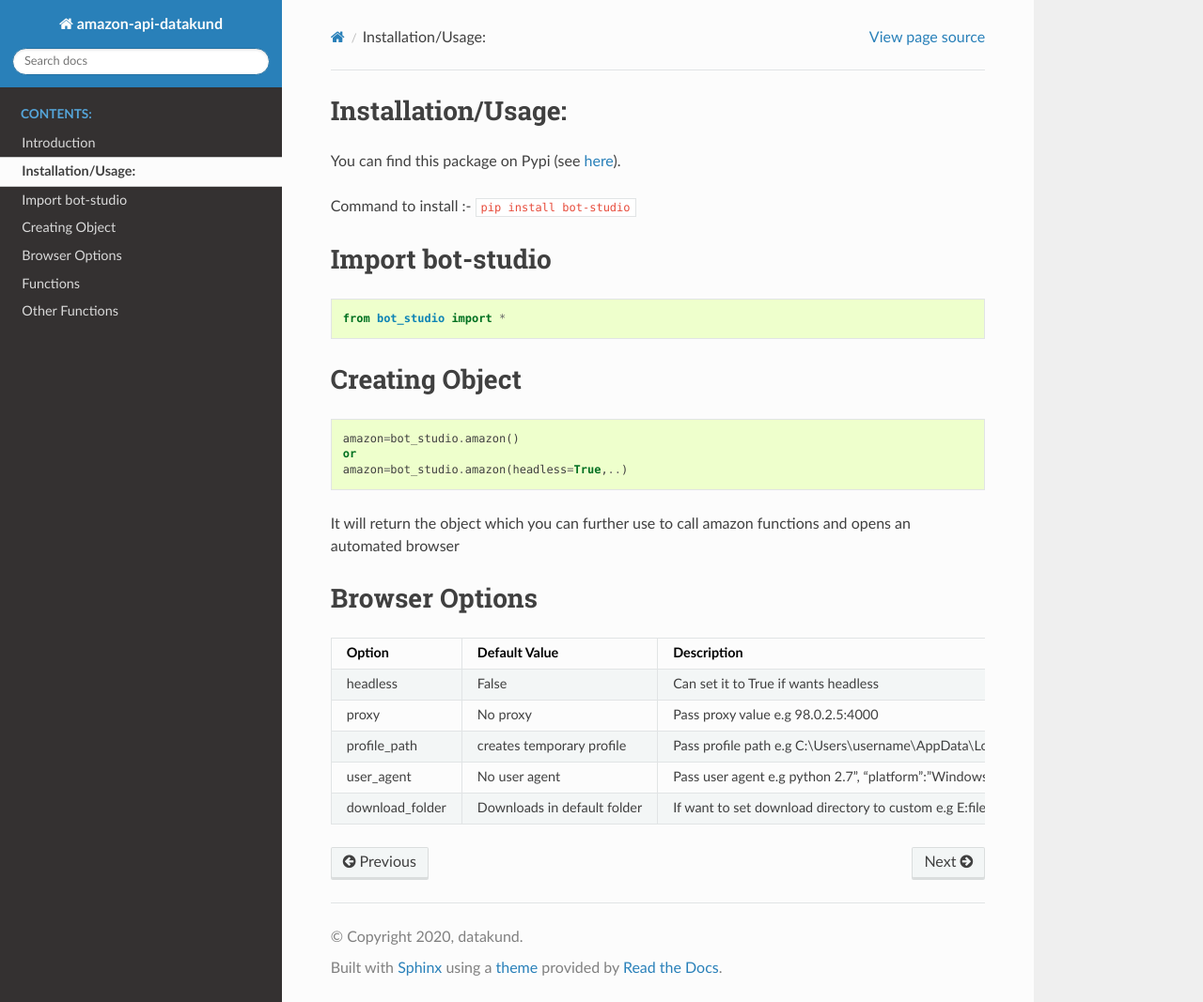
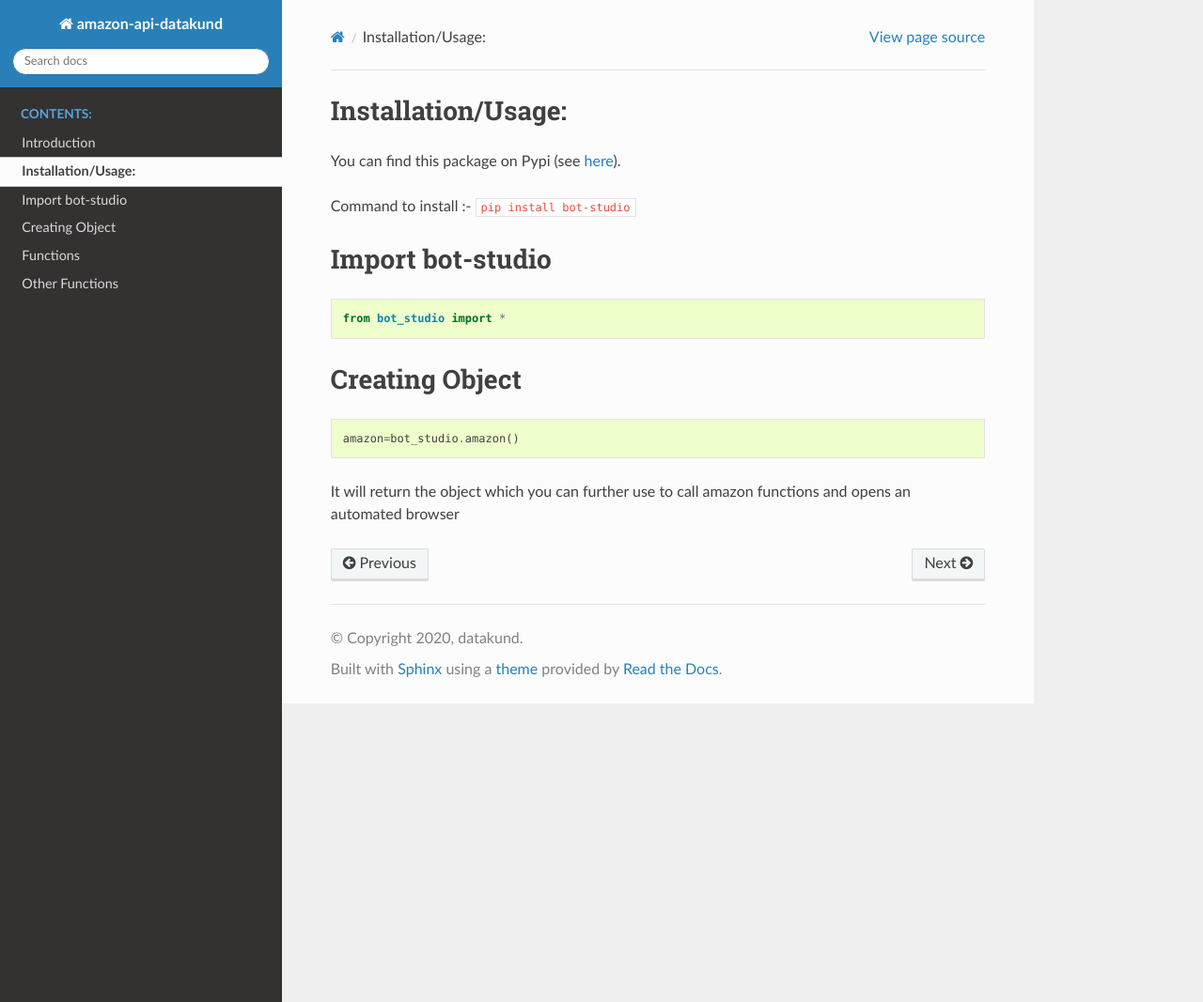
Before and after one commit to datakund/amazon-api-datakund, a Sphinx documentation site: the page built from Docs/source/installation.rst, in a window 1280 px wide and 1067 px high. Shown: the whole window at 94% size. Built offline with Sphinx 7.4.7 and the Read the Docs theme 2.0.0, drawn with Linux system fonts in a browser that asks for light colours.

Commit message:
Update installation.rst

```diff
--- a/Docs/source/installation.rst
+++ b/Docs/source/installation.rst
@@ -15,33 +15,5 @@
 .. code-block:: python
 
 	amazon=bot_studio.amazon()
-	or
-	amazon=bot_studio.amazon(headless=True,..)
 
 It will return the object which you can further use to call amazon functions and opens an automated browser
-
-Browser Options
-*****************
-
-.. list-table::
-   :widths: 25 25 50
-   :header-rows: 1
-
-   * - Option
-     - Default Value
-     - Description
-   * - headless
-     - False
-     - Can set it to True if wants headless
-   * - proxy
-     - No proxy
-     - Pass proxy value e.g 98.0.2.5:4000
-   * - profile_path
-     - creates temporary profile
-     - Pass profile path e.g C:\\Users\\username\\AppData\\Local\\Google\\Chrome\\User Data\\
-   * - user_agent
-     - No user agent
-     - Pass user agent e.g python 2.7", "platform":"Windows
-   * - download_folder
-     - Downloads in default folder
-     - If want to set download directory to custom e.g E:files\\
```
